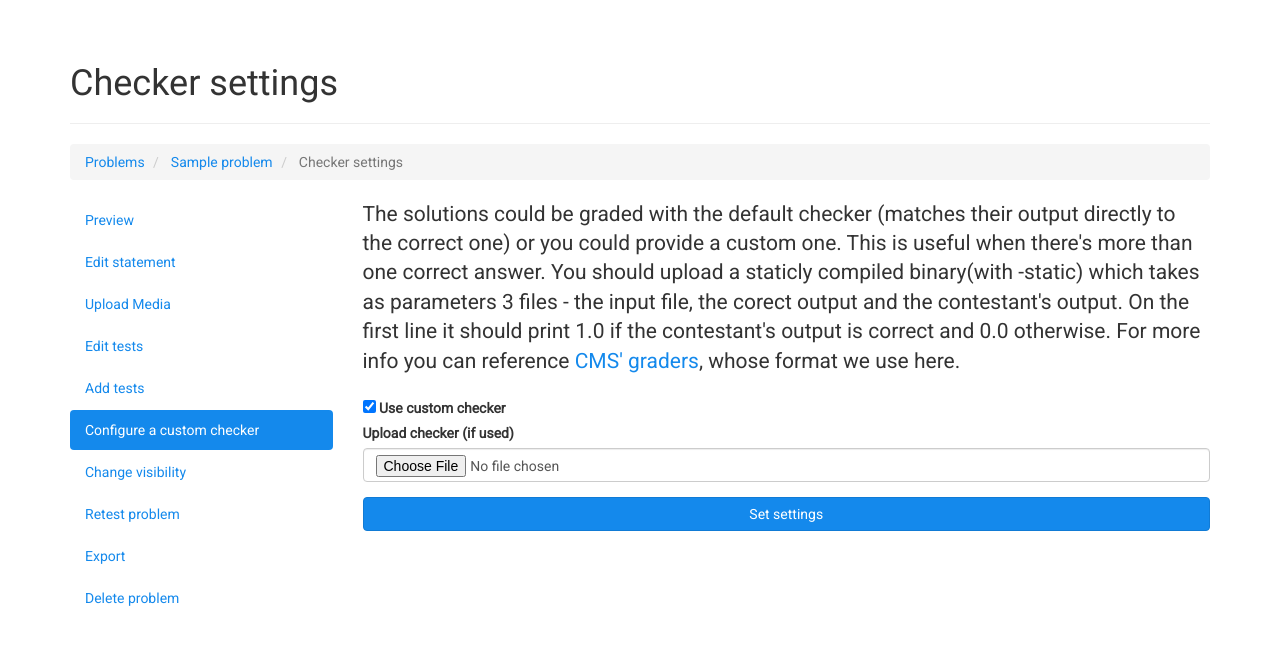
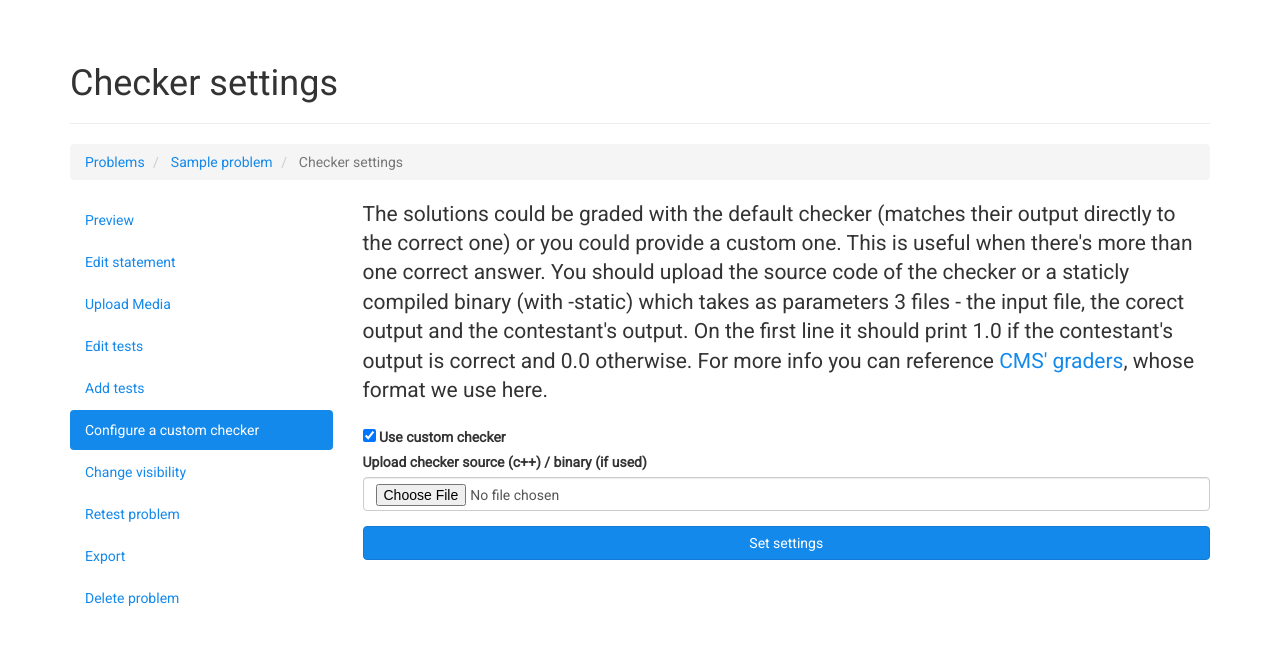
Before and after one commit to Alaxe/judgeSystem, a Django app: page /problems/1/checker/ in a window 1280 px wide. Shown: the part 51-696 px from the top of the page. Run offline with Django 3.2, Linux system fonts and the light colour scheme; a user stored in the database is signed in; tables that the repository leaves empty hold one stand-in row (values such as "Sample post"); parts of the project's set-up code (start-up, migrations or seed data) failed here and were passed over; some libraries are stand-ins or nearby versions.

Commit message:
Upload checkers with source now possible

```diff
--- a/judge/models.py
+++ b/judge/models.py
@@ -30,6 +30,12 @@ class Problem(models.Model):
     visible = models.BooleanField(default = False)
     custom_checker = models.BooleanField(default = False)
 
+    custom_grader = models.BooleanField(default = False)
+    grader_header_filename = models.CharField('Filename for the grader header \
+        file', blank = True, max_length = 32)
+    grader_header = models.TextField('Grader header code', blank = True)
+    grader_source = models.TextField('Grader source code', blank = True)
+
     tags = TaggableManager(blank = True)
 
     class Meta:
@@ -41,6 +47,7 @@ class Problem(models.Model):
             ('see_hidden_problems', 'Can see hidden problems'),
             ('add_media_to_problem', 'Can upload media for a problem'),
             ('add_checker_to_problem', 'Can add a checker for a problem'),
+            ('add_grader_to_problem', 'Can add a custom grader for a problem'),
             ('import_problem', 'Can import problems'),
         )
 
--- a/judge/templates/judge/problem_checker.html
+++ b/judge/templates/judge/problem_checker.html
@@ -16,18 +16,19 @@
 		The solutions could be graded with the default checker (matches
 		their output directly to the correct one) or you could provide
 		a custom one. This is useful when there's more than one correct answer.
-		You should upload a staticly compiled binary(with -static) which
-		takes as parameters 3  files - the input file, the corect output
-		and the contestant's  output. On the first line it should
-		print 1.0 if the contestant's  output is correct and 0.0 otherwise.
-		For more info you can reference
+		You should upload the source code of the checker or a staticly compiled
+        binary (with -static) which  takes as parameters 3  files - the input
+        file, the corect output and the contestant's  output. On the first line
+        it should print 1.0 if the contestant's  output is correct and 0.0
+        otherwise. For more info you can reference
 		<a href="https://cms.readthedocs.org/en/v1.2/Task%20types.html#batch">
 			CMS' graders</a>, whose format we use here.
+    </p>
 
-	<form method="POST" enctype="multipart/form-data"
+    <form method="POST" enctype="multipart/form-data"
 					 action="{{ request.get_full_path }}">
-		{% csrf_token %}
-		{% bootstrap_form form %}
+        {% csrf_token %}
+        {% bootstrap_form form %}
 		<input type="submit" value="Set settings"
 				class="btn btn-primary btn-block">
 	</form>
--- a/judge/views/problem.py
+++ b/judge/views/problem.py
@@ -1,5 +1,6 @@
 import io
 import os
+import subprocess
 
 from zipfile import ZipFile, BadZipFile
 
@@ -118,7 +119,8 @@ class ProblemDetails(TemplateView):
 class ProblemForm(forms.ModelForm):
     class Meta:
         model = Problem
-        exclude = ['max_score', 'visible', 'custom_checker']
+        exclude = ['max_score', 'visible', 'custom_checker', 'custom_grader',
+                'grader_header_filename', 'grader_header', 'grader_source']
 
 class ProblemNew(PermissionRequiredMixin, View):
     permission_required = 'judge.add_problem'
@@ -198,7 +200,7 @@ class ProblemCheckerForm(forms.Form):
     useCustomChecker = forms.BooleanField(label = 'Use custom checker',
                     required = False)
     customChecker = forms.FileField(required = False,
-                    label = 'Upload checker (if used)')
+                    label = 'Upload checker source (c++) / binary (if used)')
 
     def is_valid(self):
         valid = super(ProblemCheckerForm, self).is_valid()
@@ -238,15 +240,42 @@ class ProblemChecker(PermissionRequiredMixin, View):
             return render(request, self.template_name, context)
 
         problem.custom_checker = form.cleaned_data.get('useCustomChecker')
-        problem.save()
 
         if problem.custom_checker:
-            with open(settings.BASE_DIR + '/judge/graders/' + str(problem.pk),
-                'wb') as dest:
-                dest.write(request.FILES['customChecker'].read())
+            name = form.cleaned_data.get('customChecker').name
+            grader = settings.BASE_DIR + '/judge/graders/' + str(problem.pk)
 
-        messageText = 'Checker successfully updated'
-        messages.add_message(request, messages.SUCCESS, messageText)
+            if name.endswith('.cpp'):
+                with open(grader + '.cpp', 'wb') as dest:
+                    dest.write(request.FILES['customChecker'].read())
+
+                compileArgs = ['g++', '--std=c++11', '-static',
+                    '-o', grader, grader + '.cpp']
+
+                try:
+                    subprocess.run(compileArgs, timeout =
+                            settings.JUDGE_COMPILE_TL, check = True)
+                    problem.save()
+
+                    messages.success(request, 'Checker successfully compiled')
+
+                except subprocess.CalledProcessError:
+                    messages.error(request, 'Compilation error (syntax)')
+                except subprocess.TimeoutExpired:
+                    messages.error(request, 'Compilation error (timeout)')
+                finally:
+                    os.remove(grader + '.cpp')
+
+            else:
+                with open(grader, 'wb') as dest:
+                    dest.write(request.FILES['customChecker'].read())
+
+                problem.save()
+                messages.success(request, 'Checker successfully uploaded')
+        else:
+            problem.save()
+
+            messages.success(request, 'Checker removed successfully')
 
         return redirect(reverse('judge:problem_edit', args=(pk,)))
 
```
Also changed, not shown: judge/migrations/0051_auto_20160521_1932.py (added), judge/migrations/0052_auto_20160521_1943.py (added).
